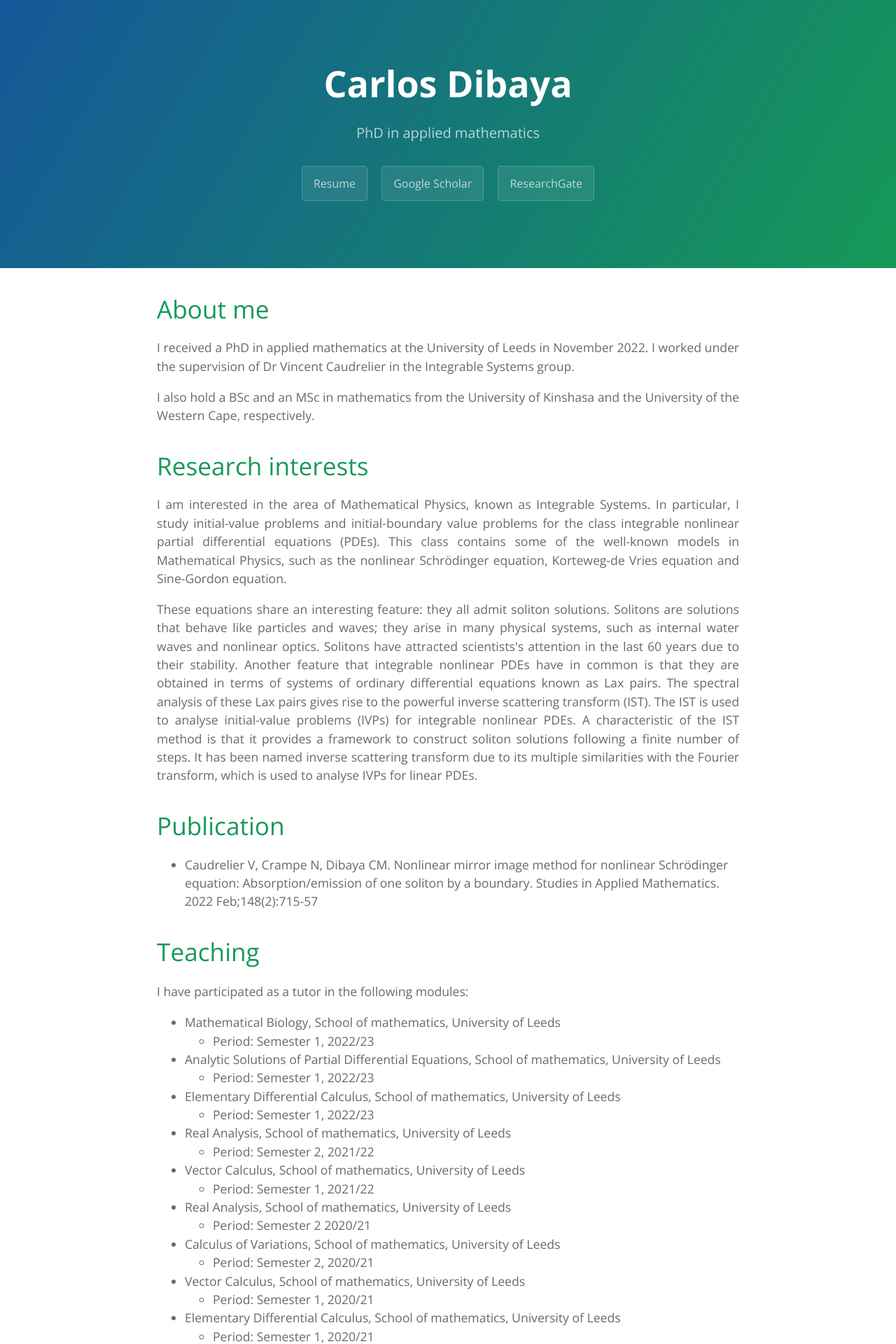
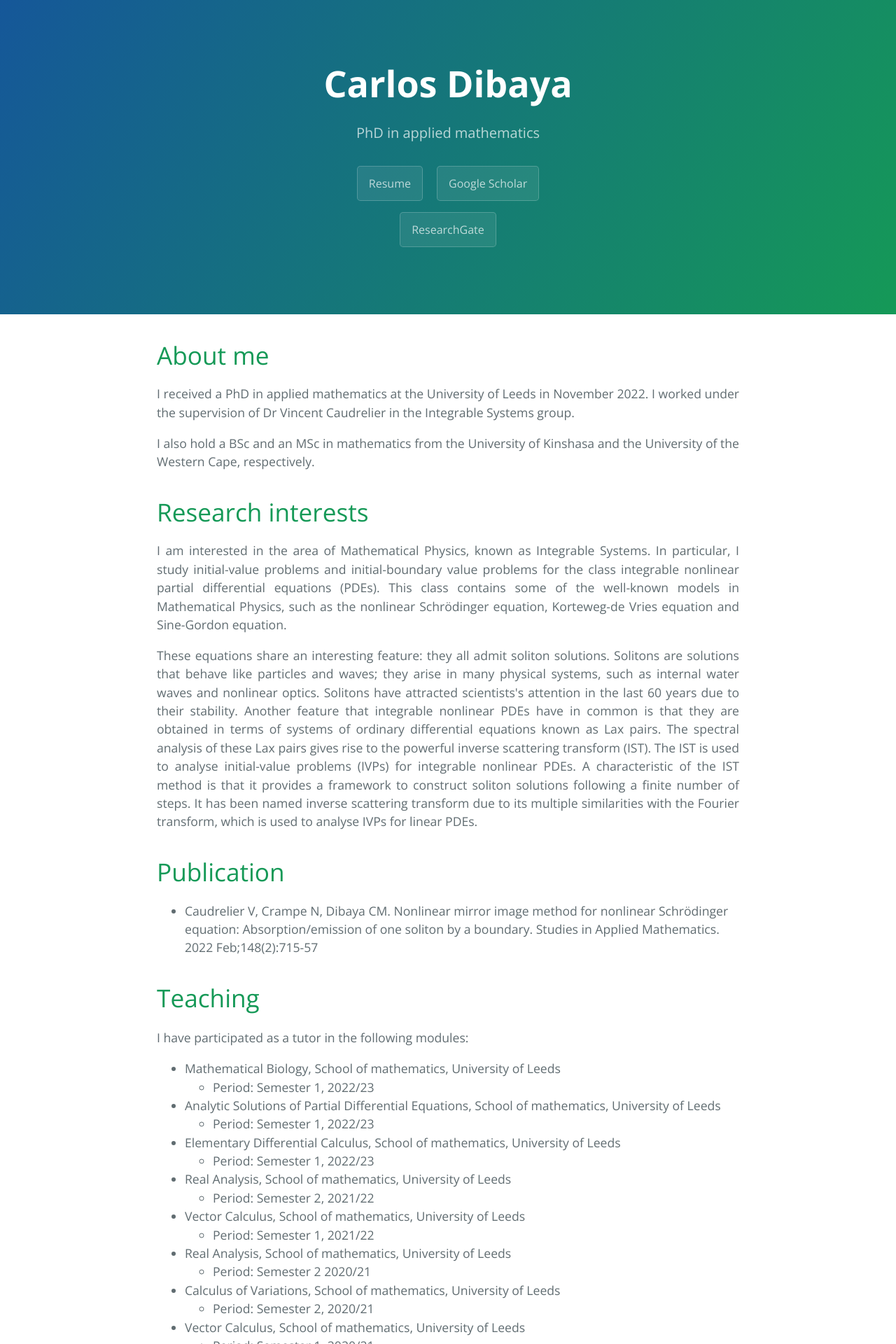
Before and after one commit to carlosdibaya/carlosdibaya.github.io, a Jekyll site: the page built from index.md, in a window 1280 px wide. Shown: the top 1920 px of the page at 70% size. Built offline with Jekyll 4.4.1, drawn with Linux system fonts in a browser that asks for light colours.

Commit message:
Update default.html

```diff
--- a/_layouts/default.html
+++ b/_layouts/default.html
@@ -23,7 +23,7 @@
       {% endif %}
       {% if site.show_downloads %}
         <a href="/CarlosDibayaResume.pdf" class="btn">Resume</a>
-        <a href="https://scholar.google.co.uk/citations?user=vf_WPhIAAAAJ&hl=en&oi=ao" class="btn">Google Scholar</a>
+        <a href="https://scholar.google.co.uk/citations?user=vf_WPhIAAAAJ&hl=en&oi=ao" class="btn">Google Scholar</a><br>
         <a href="https://www.researchgate.net/profile/Carlos-Dibaya" class="btn">ResearchGate</a>
       {% endif %}
     </header>
```
